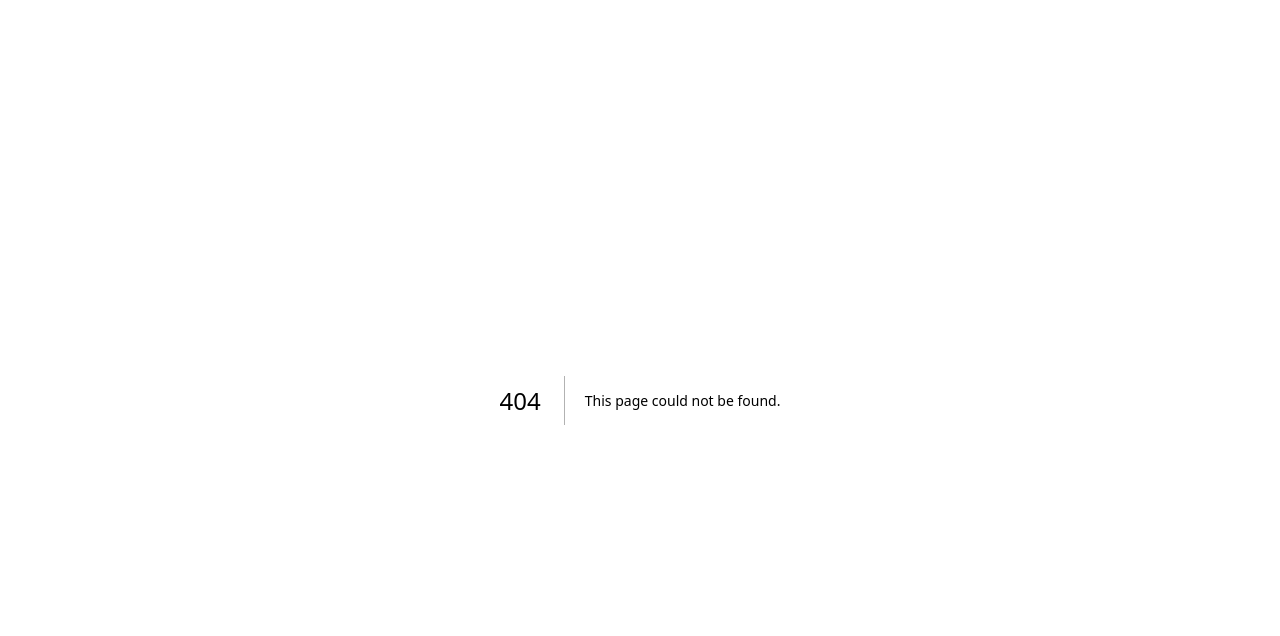
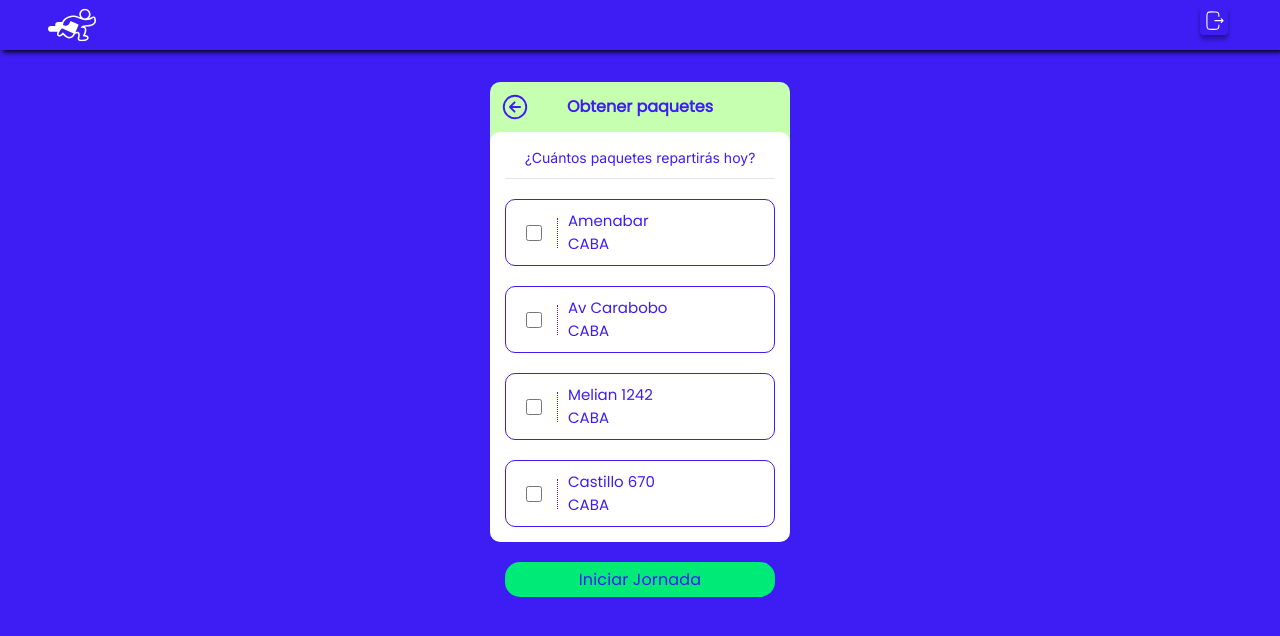
Before and after one commit to hernanortiz18/fast-delivery-src, a Next.js app in the folder fast-delivery-src/: page /get-packages in a window 1280 px wide. Before the commit this address had no page. Shown: the top 636 px of the page. Built offline with nearby package versions, Linux system fonts and the light colour scheme.

Commit message:
feat: maquetado updates

```diff
--- /dev/null
+++ b/fast-delivery-src/src/app/get-packages/page.tsx
@@ -0,0 +1,14 @@
+import React from "react";
+import Navbar from "@/commons/Navbar";
+import GetpackageBox from "@/components/GetPackagesBox";
+
+function Box() {
+  return (
+    <div>
+      <Navbar />
+      <GetpackageBox />
+    </div>
+  );
+}
+
+export default Box;
--- a/fast-delivery-src/src/components/CreateAccountBox.tsx
+++ b/fast-delivery-src/src/components/CreateAccountBox.tsx
@@ -8,6 +8,7 @@ import InputText from "@/commons/InputText";
 import InputEmail from "@/commons/InputEmail";
 import InputPassword from "@/commons/InputPassword";
 import CameraAddIcon from "./CameraAddIcon";
+import Link from "next/link";
 
 function CreateAccountBox() {
   const [formData, setFormData] = useState({
@@ -85,7 +86,7 @@ function CreateAccountBox() {
           >
             <button className="greenButton">Crear</button>
             <button className="link2">¿Ya tenés una cuenta?</button>
-            <button className="transparentButton2">Iniciar Sesión</button>
+            <Link href='/'><button className="transparentButton2">Iniciar Sesión</button></Link>
           </div>
         </form>
       </div>
--- a/fast-delivery-src/src/components/Login.tsx
+++ b/fast-delivery-src/src/components/Login.tsx
@@ -6,6 +6,7 @@ import "../styles/buttons.css";
 import "../styles/input.css";
 import UserIcon from "./UserIcon";
 import PswIcon from "./PswIcon";
+import Link from "next/link";
 
 function Login() {
   const [formData, setFormData] = useState({
@@ -46,7 +47,7 @@ function Login() {
       </div>
       <div style={{ display: "flex", flexDirection: "column", gap: "1rem", marginTop: "20px", alignItems: "center" }}>
         <button className="greenButton">Ingresar</button>
-        <button className="transparentButton1">Crear Cuenta</button>
+        <Link href='/register'><button className="transparentButton1">Crear Cuenta</button></Link>
         <button className="link1">olvidé mi contraseña</button>
       </div>
     </div>
--- a/fast-delivery-src/src/styles/buttons.css
+++ b/fast-delivery-src/src/styles/buttons.css
@@ -79,4 +79,5 @@
   text-transform: initial;
   letter-spacing: 0.15px;
   margin: auto;
+  pointer-events: none;
 }
```
